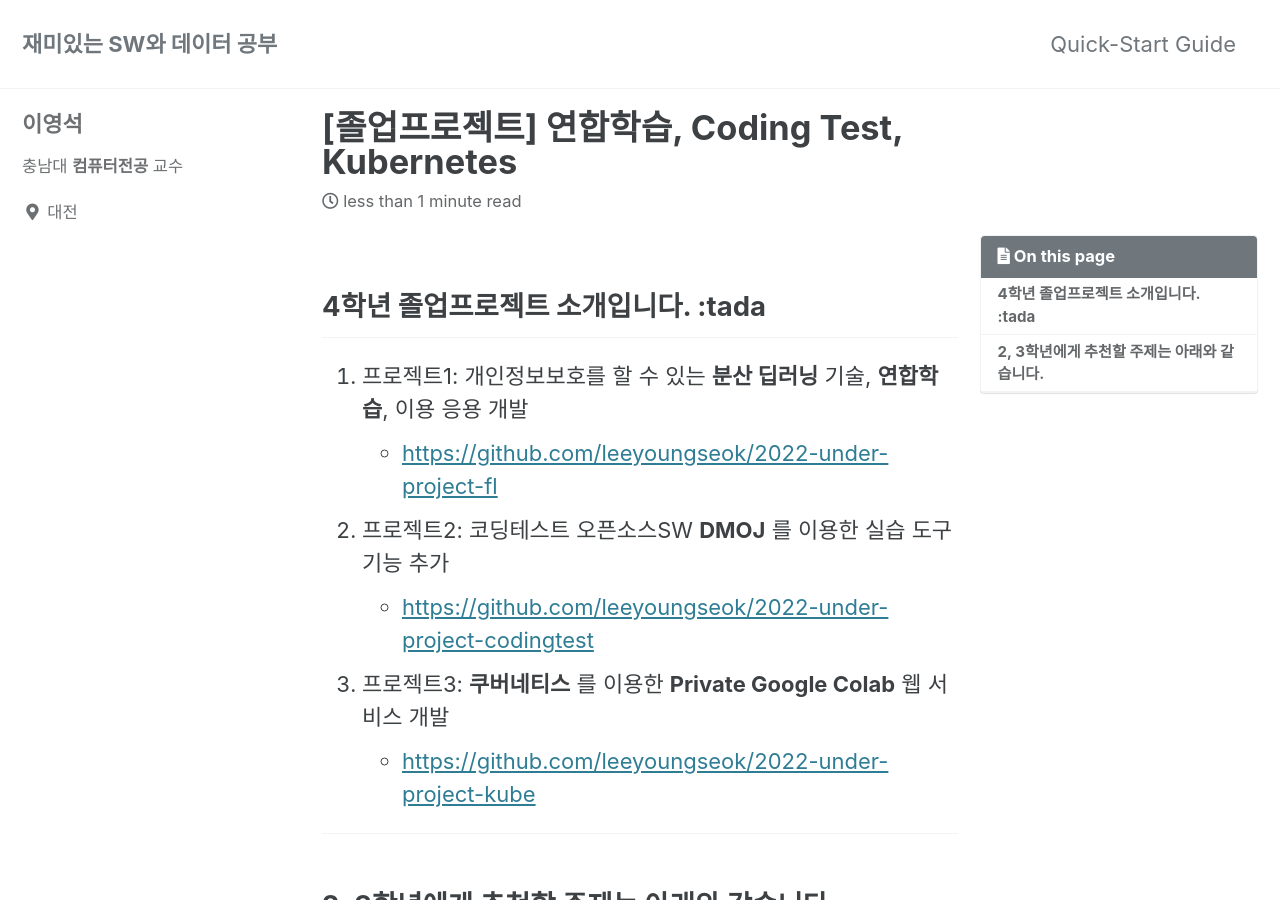
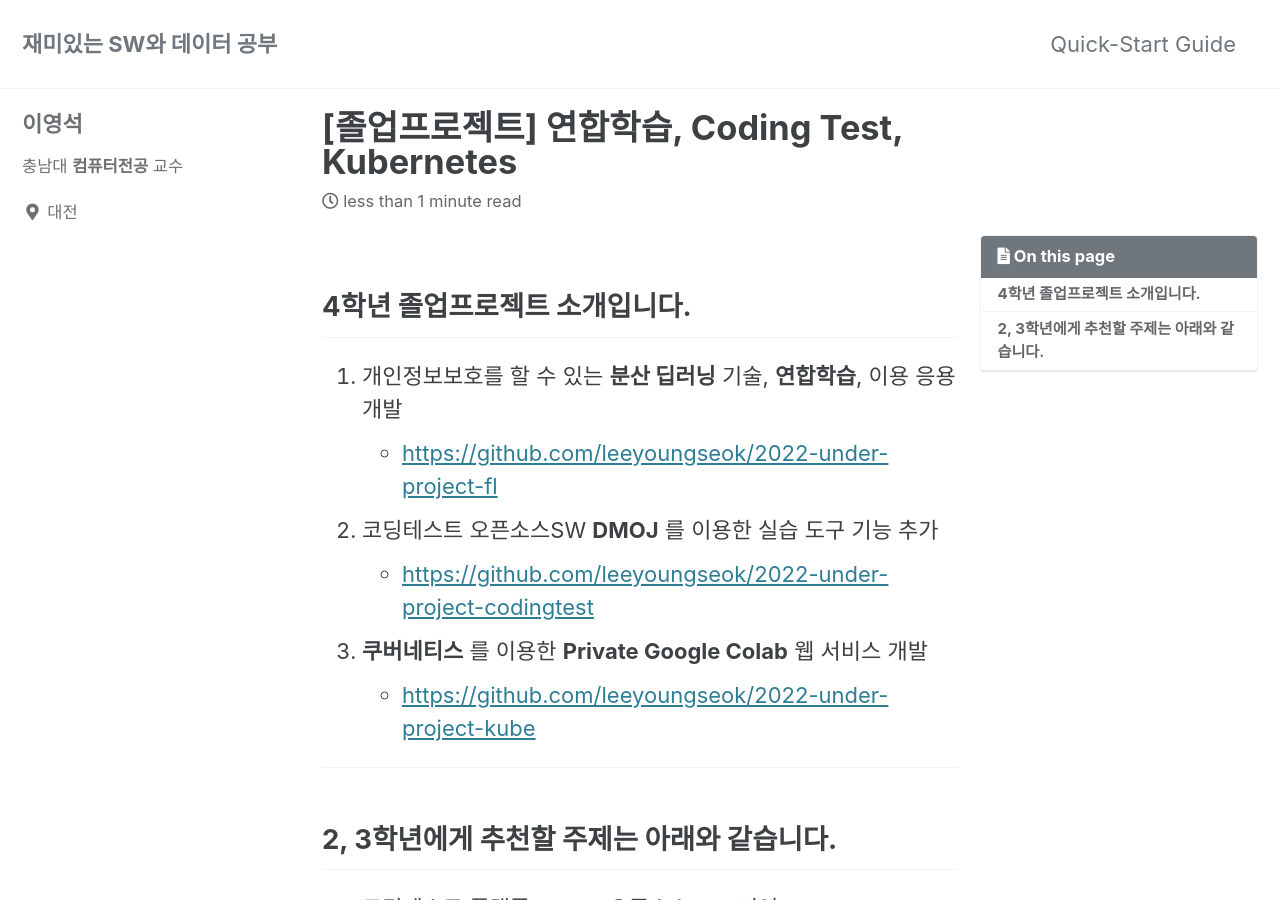
Before and after one commit to leeyoungseok/leeyoungseok.github.com, a Jekyll site: the page built from _posts/2021-12-20-under-project-list.md, in a window 1280 px wide and 900 px high. Built offline with Jekyll 4.4.1, drawn with Linux system fonts in a browser that asks for light colours; cached includes are drawn as plain includes.

Commit message:
Update 2021-12-20-under-project-list.md

```diff
--- a/_posts/2021-12-20-under-project-list.md
+++ b/_posts/2021-12-20-under-project-list.md
@@ -14,15 +14,15 @@ date: 2021-12-19
 last_modified_at: 2021-12-19
 ---
 
-## 4학년 졸업프로젝트 소개입니다. :tada
+## 4학년 졸업프로젝트 소개입니다.
 
-1. 프로젝트1: 개인정보보호를 할 수 있는 __분산 딥러닝__ 기술, __연합학습__, 이용 응용 개발
+1. 개인정보보호를 할 수 있는 __분산 딥러닝__ 기술, __연합학습__, 이용 응용 개발
   * <https://github.com/leeyoungseok/2022-under-project-fl>
 
-2. 프로젝트2: 코딩테스트 오픈소스SW __DMOJ__ 를 이용한 실습 도구 기능 추가
+2. 코딩테스트 오픈소스SW __DMOJ__ 를 이용한 실습 도구 기능 추가
   * <https://github.com/leeyoungseok/2022-under-project-codingtest>
 
-3. 프로젝트3: __쿠버네티스__ 를 이용한 __Private Google Colab__ 웹 서비스 개발
+3.  __쿠버네티스__ 를 이용한 __Private Google Colab__ 웹 서비스 개발
   * <https://github.com/leeyoungseok/2022-under-project-kube>
 
 
```
